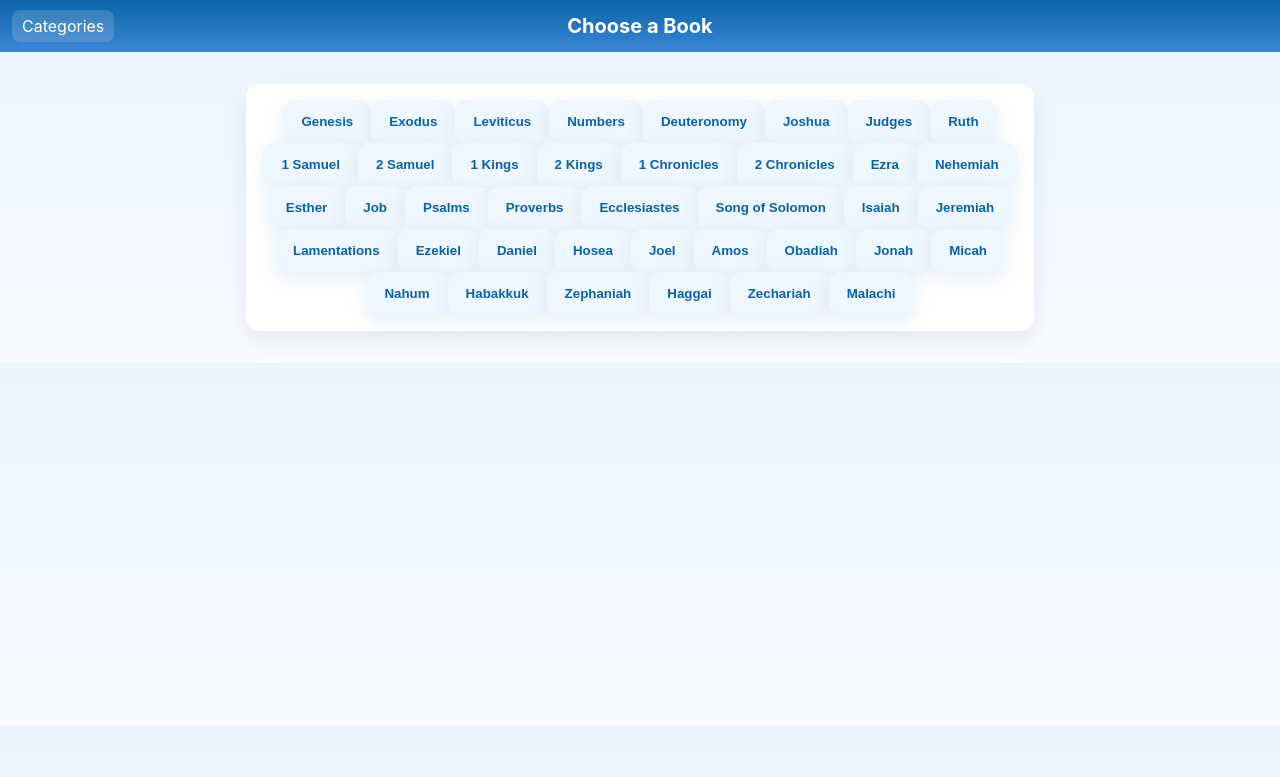
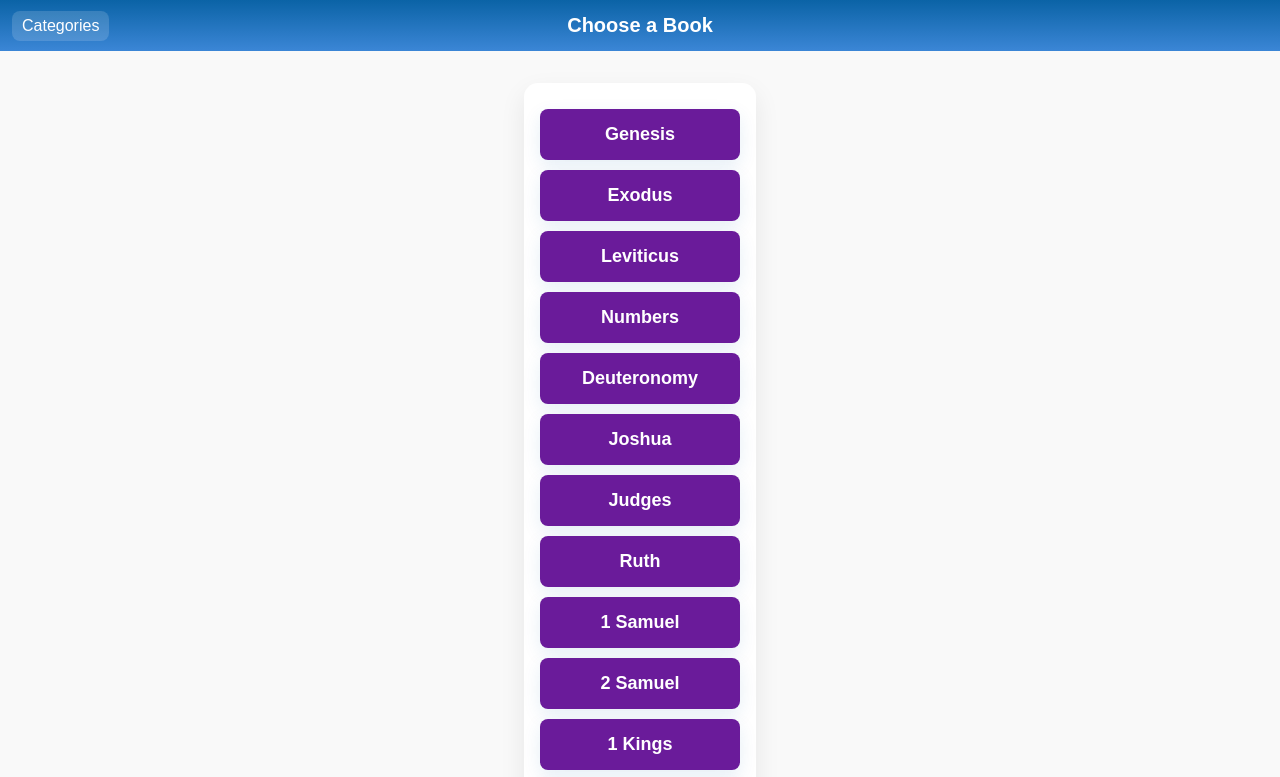
Before and after one commit to joelgomashie42-svg/Faith-Quest-3.0, a plain HTML site: page books.html in a window 1280 px wide. Shown: the top 777 px of the page. Drawn offline with Linux system fonts and the light colour scheme.

Commit message:
Update style.css

```diff
--- a/css/style.css
+++ b/css/style.css
@@ -69,3 +69,61 @@ body{margin:0;background:linear-gradient(180deg,#eaf4ff,#f9fbff);color:#081a2b;f
   80%{transform:translateY(-6px) scale(1)}
   100%{transform:translateY(0)}
 }
+/* General */
+body {
+  margin: 0;
+  font-family: Arial, sans-serif;
+  background: #f9f9f9;
+  color: #333;
+  display: flex;
+  flex-direction: column;
+  min-height: 100vh;
+}
+
+/* Header */
+header {
+  text-align: center;
+  padding: 20px;
+  background: #4a148c;
+  color: #fff;
+}
+header .app-logo {
+  width: 80px;
+  height: 80px;
+  margin-bottom: 10px;
+}
+
+/* Home Layout */
+.home-container {
+  flex: 1;
+  display: flex;
+  flex-direction: column;
+  align-items: center;
+  justify-content: center;
+  padding: 20px;
+  text-align: center;
+}
+
+.verse-section {
+  margin-bottom: 30px;
+}
+
+.btn {
+  display: block;
+  width: 200px;
+  margin: 10px 0;
+  padding: 15px;
+  text-align: center;
+  background: #6a1b9a;
+  color: white;
+  text-decoration: none;
+  border-radius: 8px;
+  font-size: 18px;
+  font-weight: bold;
+}
+.btn:hover {
+  background: #8e24aa;
+}
+.btn.secondary {
+  background: #aaa;
+}
```
